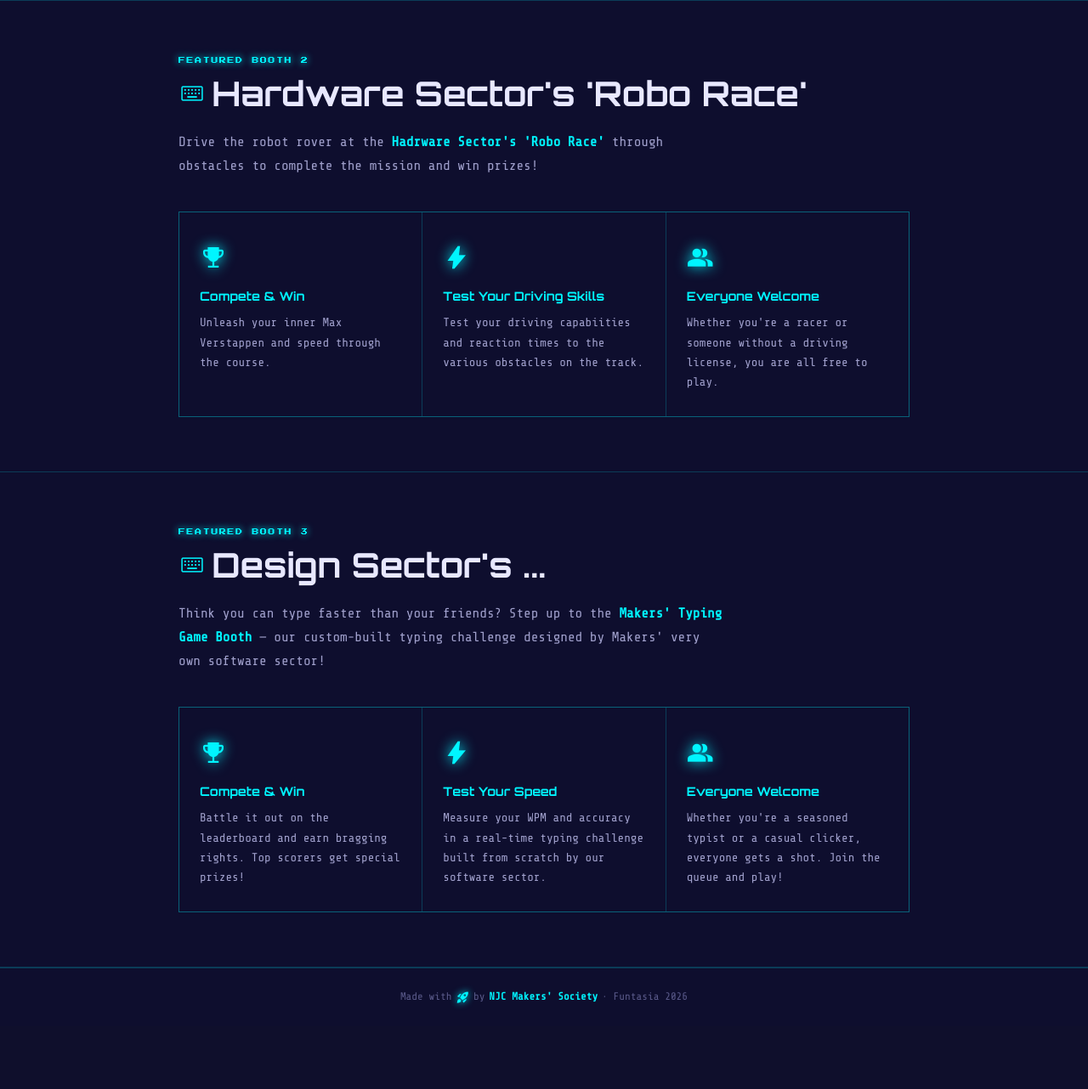
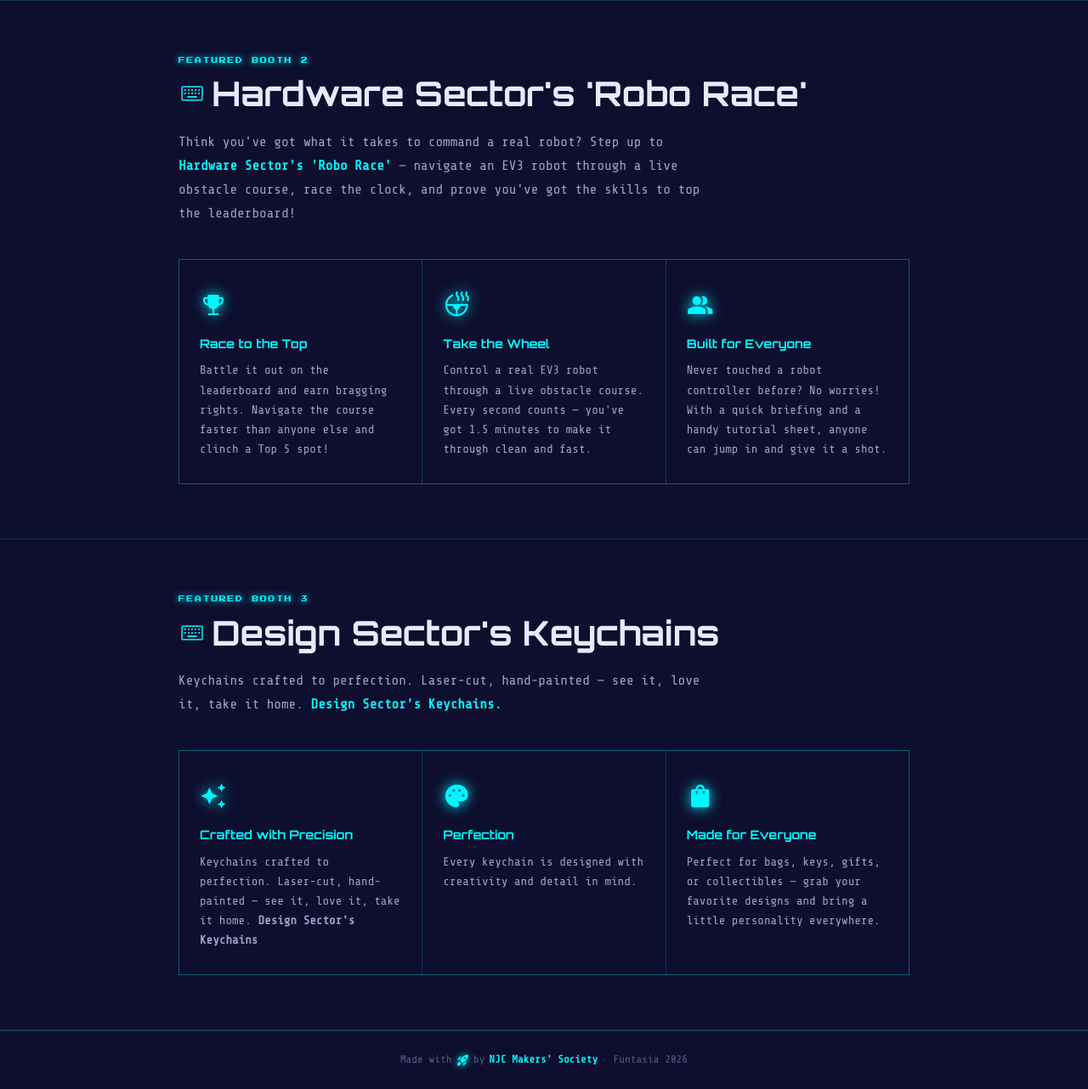
Before and after one commit to KRUSTstation/Makers-Funtasia-Queue, a Python web app: template frontend/templates/index.html in a window 1280 px wide. Shown: the part 1304-2586 px from the top of the page at 85% size. Before the commit the page ends 2489 px from the top, so only its background shows below. Run offline with Jinja, Linux system fonts and the light colour scheme; the template is opened without the code that fills it, so the values that code supplies are empty.

Commit message:
new descp

```diff
--- a/frontend/templates/index.html
+++ b/frontend/templates/index.html
@@ -98,7 +98,7 @@
         Hardware Sector's 'Robo Race'
       </h2>
       <p class="booth-description">
-        Drive the robot rover at the <strong>Hadrware Sector's 'Robo Race'</strong> through obstacles to complete the mission and win prizes!
+        Think you've got what it takes to command a real robot? Step up to <strong>Hardware Sector's 'Robo Race'</strong> — navigate an EV3 robot through a live obstacle course, race the clock, and prove you've got the skills to top the leaderboard!
       </p>
 
       <div class="features-grid">
@@ -106,22 +106,22 @@
           <div class="feature-icon">
             <span class="material-symbols-outlined" aria-hidden="true">emoji_events</span>
           </div>
-          <h3 class="feature-title">Compete &amp; Win</h3>
-          <p class="feature-desc">Unleash your inner Max Verstappen and speed through the course.</p>
+          <h3 class="feature-title">Race to the Top</h3>
+          <p class="feature-desc">Battle it out on the leaderboard and earn bragging rights. Navigate the course faster than anyone else and clinch a Top 5 spot!</p>
         </div>
         <div class="feature-card">
           <div class="feature-icon">
-            <span class="material-symbols-outlined" aria-hidden="true">bolt</span>
+            <span class="material-symbols-outlined" aria-hidden="true">steering_wheel_heat</span>
           </div>
-          <h3 class="feature-title">Test Your Driving Skills</h3>
-          <p class="feature-desc">Test your driving capabiities and reaction times to the various obstacles on the track.</p>
+          <h3 class="feature-title">Take the Wheel</h3>
+          <p class="feature-desc">Control a real EV3 robot through a live obstacle course. Every second counts — you've got 1.5 minutes to make it through clean and fast.</p>
         </div>
         <div class="feature-card">
           <div class="feature-icon">
             <span class="material-symbols-outlined" aria-hidden="true">group</span>
           </div>
-          <h3 class="feature-title">Everyone Welcome</h3>
-          <p class="feature-desc">Whether you're a racer or someone without a driving license, you are all free to play.</p>
+          <h3 class="feature-title">Built for Everyone</h3>
+          <p class="feature-desc">Never touched a robot controller before? No worries! With a quick briefing and a handy tutorial sheet, anyone can jump in and give it a shot.</p>
         </div>
       </div>
     </div>
@@ -132,37 +132,44 @@
       <div class="section-label">Featured Booth 3</div>
       <h2 class="section-title">
         <span class="material-symbols-outlined section-title-icon" aria-hidden="true">keyboard</span>
-        Design Sector's ...
+        Design Sector's Keychains
       </h2>
       <p class="booth-description">
-        Think you can type faster than your friends? Step up to the <strong>Makers' Typing Game Booth</strong> —
-        our custom-built typing challenge designed by Makers' very own software sector!
+        Keychains crafted to perfection. Laser-cut, hand-painted — see it, love it, take it home. <strong>Design Sector's Keychains.</strong>
       </p>
 
       <div class="features-grid">
         <div class="feature-card">
           <div class="feature-icon">
-            <span class="material-symbols-outlined" aria-hidden="true">emoji_events</span>
+            <span class="material-symbols-outlined" aria-hidden="true">auto_awesome</span>
           </div>
-          <h3 class="feature-title">Compete &amp; Win</h3>
-          <p class="feature-desc">Battle it out on the leaderboard and earn bragging rights. Top scorers get special prizes!</p>
+          <h3 class="feature-title">Crafted with Precision</h3>
+          <p class="feature-desc">
+            Keychains crafted to perfection. Laser-cut, hand-painted — see it, love it, take it home.
+            <strong>Design Sector's Keychains</strong>
+          </p>
         </div>
+
         <div class="feature-card">
           <div class="feature-icon">
-            <span class="material-symbols-outlined" aria-hidden="true">bolt</span>
+            <span class="material-symbols-outlined" aria-hidden="true">palette</span>
           </div>
-          <h3 class="feature-title">Test Your Speed</h3>
-          <p class="feature-desc">Measure your WPM and accuracy in a real-time typing challenge built from scratch by our software sector.</p>
+          <h3 class="feature-title">Perfection</h3>
+          <p class="feature-desc">
+            Every keychain is designed with creativity and detail in mind.
+          </p>
         </div>
+
         <div class="feature-card">
           <div class="feature-icon">
-            <span class="material-symbols-outlined" aria-hidden="true">group</span>
+            <span class="material-symbols-outlined" aria-hidden="true">shopping_bag</span>
           </div>
-          <h3 class="feature-title">Everyone Welcome</h3>
-          <p class="feature-desc">Whether you're a seasoned typist or a casual clicker, everyone gets a shot. Join the queue and play!</p>
+          <h3 class="feature-title">Made for Everyone</h3>
+          <p class="feature-desc">
+            Perfect for bags, keys, gifts, or collectibles — grab your favorite designs and bring a little personality everywhere.
+          </p>
         </div>
       </div>
-    </div>
   </section>
 
 {% endblock %}
```
